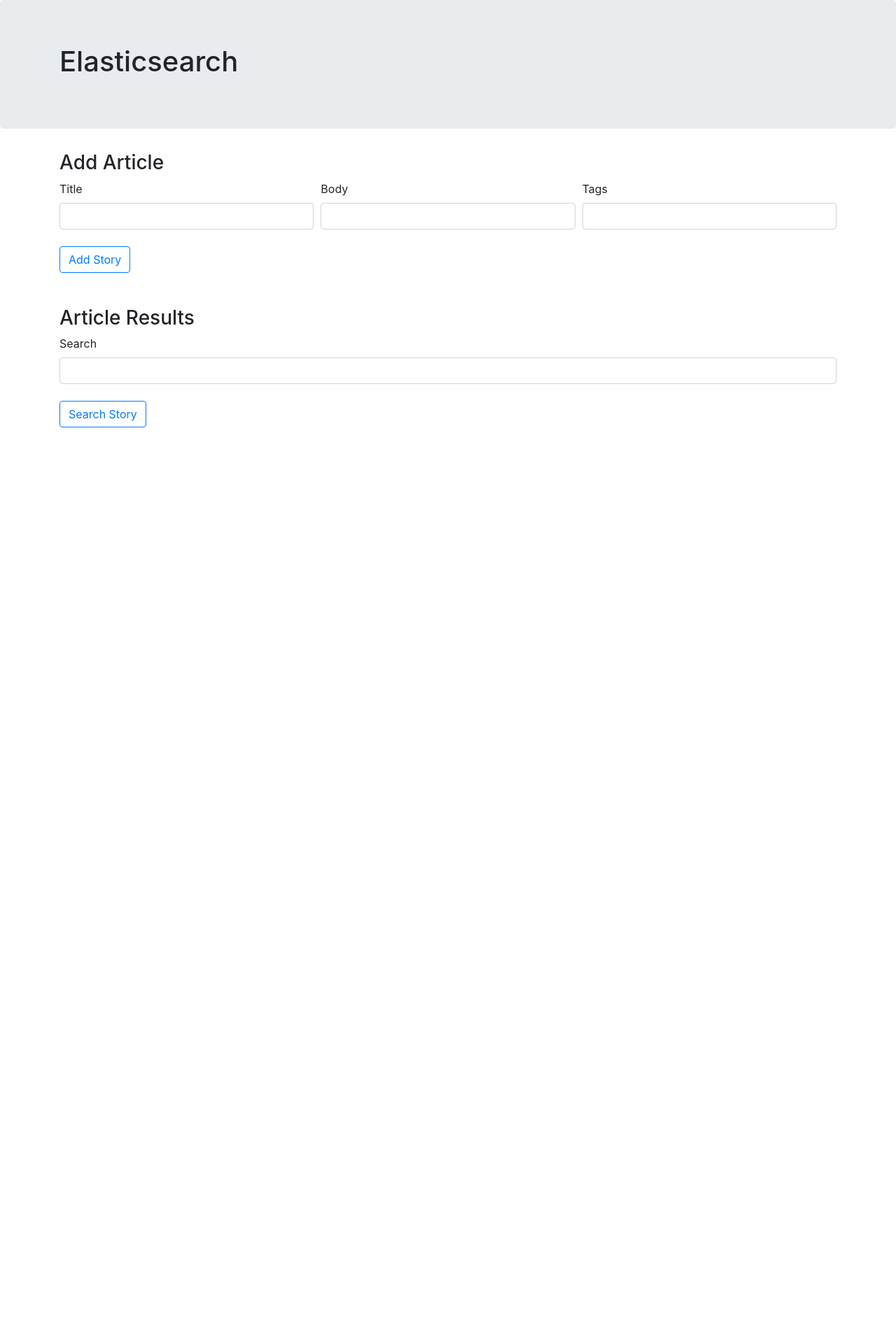
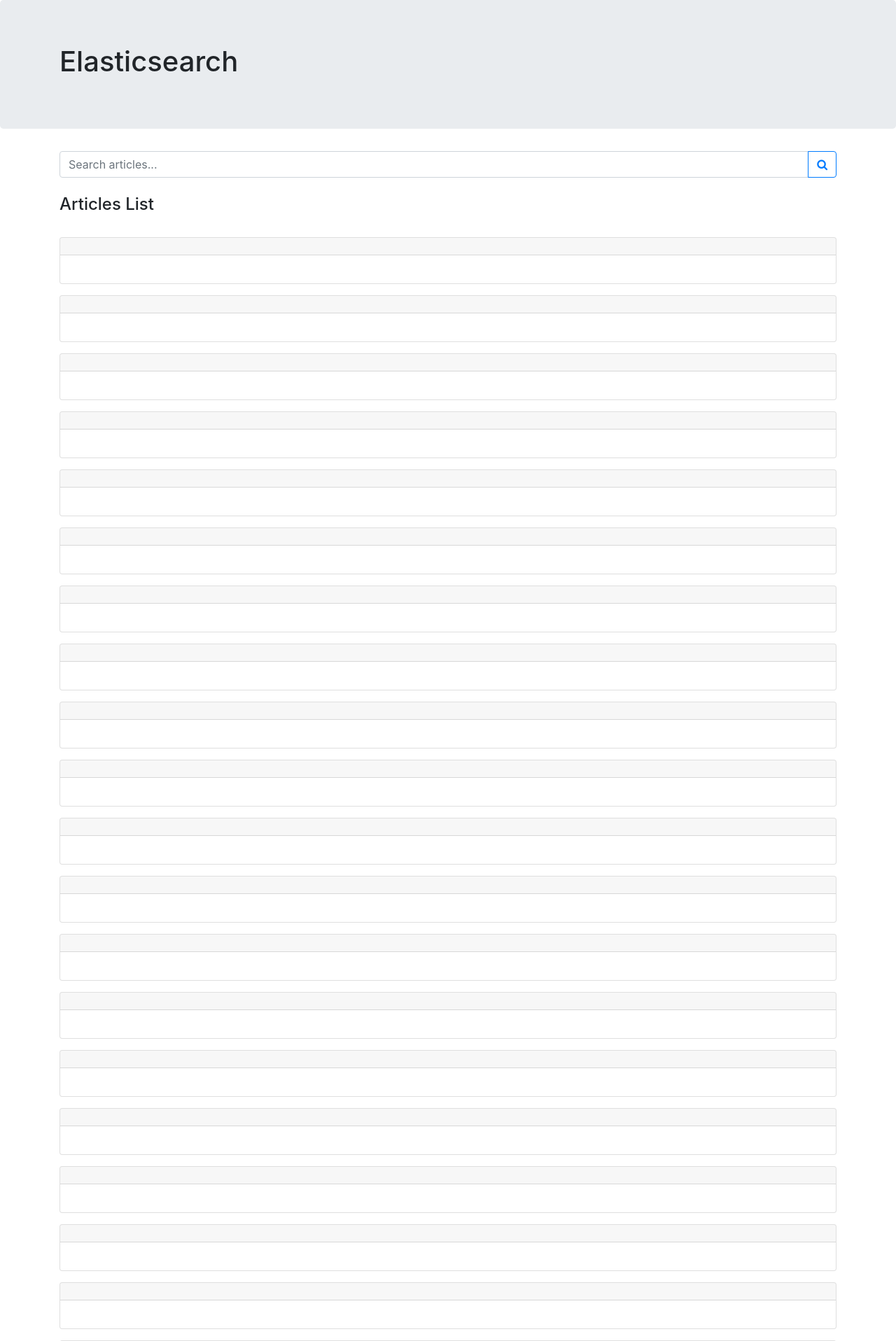
Before and after one commit to fatse/django-elasticsearch-vuejs, a Django app: page / in a window 1280 px wide. Shown: the top 1917 px of the page at 70% size. Before the commit the page ends 611 px from the top, so only its background shows below. Run offline with Django 3.2, Linux system fonts and the light colour scheme; data that the repository does not hold is empty; some libraries are stand-ins or nearby versions.

Commit message:
Some refactoring and styling

```diff
--- a/django_elastico_vuejs/models/api/models.py
+++ b/django_elastico_vuejs/models/api/models.py
@@ -2,14 +2,6 @@
 from typing import Optional
 
 from rest_framework import serializers
-
-
-class ArticleRequest:
-    def __init__(self, title: str, body: str, tags: list):
-        self.title = title
-        self.body = body
-        self.tags = tags
-        self.published_from = datetime.now()
 
 
 class Article:
@@ -22,6 +14,14 @@
         self.is_published = is_published
 
 
+class ArticleRequest:
+    def __init__(self, title: str, body: str, tags: list):
+        self.title = title
+        self.body = body
+        self.tags = tags
+        self.published_from = datetime.now()
+
+
 class SearchArticleRequest:
     def __init__(self, title: Optional[str], body: Optional[str], tags: Optional[list] = None,
                  search_input: Optional[str] = None):
@@ -31,6 +31,15 @@
         self.search_input = search_input
 
 
+class ArticleSerializer(serializers.Serializer):
+    title = serializers.CharField()
+    body = serializers.CharField()
+    tags = serializers.ListField()
+    published_from = serializers.DateTimeField()
+    lines = serializers.IntegerField()
+    is_published = serializers.BooleanField()
+
+
 class ArticleRequestSerializer(serializers.Serializer):
     title = serializers.CharField()
     body = serializers.CharField()
@@ -38,15 +47,6 @@
 
     def create(self, validated_data):
         return ArticleRequest(validated_data['title'], validated_data['body'], validated_data['tags'])
-
-
-class ArticleSerializer(serializers.Serializer):
-    title = serializers.CharField()
-    body = serializers.CharField()
-    tags = serializers.ListField()
-    published_from = serializers.DateTimeField()
-    lines = serializers.IntegerField()
-    is_published = serializers.BooleanField()
 
 
 class SearchArticleRequestSerializer(serializers.Serializer):
--- a/django_elastico_vuejs/templates/django_elastico_vuejs/articles.html
+++ b/django_elastico_vuejs/templates/django_elastico_vuejs/articles.html
@@ -2,63 +2,63 @@
 
 {% block content %}
     <div id="article">
-        <div id="add-article">
-            <h3>Add Article</h3>
-            <div class="form-row">
-                <div class="col">
-                    <label>Title</label>
-                    <input type="text" v-model="article_form.title" class="form-control">
-                </div>
-                <div class="col">
-                    <label>Body</label>
-                    <input type="text" v-model="article_form.body" class="form-control">
-                </div>
-                <div class="col">
-                    <label>Tags</label>
-                    <input type="text" v-model="article_form.tags_input" class="form-control">
+        <div id="search-section">
+            <div class="input-group">
+                <input type="text" v-model="search_form.search_input" class="form-control"
+                       placeholder="Search articles...">
+                <div class="input-group-append">
+                    <button @click="searchArticle()" class="btn btn-outline-primary" type="button">
+                        <i class="fa fa-search"></i>
+                    </button>
                 </div>
             </div>
-            <br>
             <div>
-                <button @click="addStory()" class="btn btn-outline-primary">
-                    Add Story
-                </button>
-            </div>
-        </div>
-
-        <br>
-        <br>
-
-        <div id="search-section">
-            <h3>Article Results</h3>
-            <div class="form-row">
-                <div class="col">
-                    <label>Search</label>
-                    <input type="text" v-model="search_form.search_input" class="form-control">
-                </div>
-            </div>
-
-            <br>
-
-            <div id="search-article">
-                <div>
-                    <button @click="searchStory()" class="btn btn-outline-primary">Search Story</button>
-                </div>
-            </div>
-
-            <div>
+                <br>
+                <h4>Articles List</h4>
+                <br>
                 <div v-for="result in search_results">
-                    <div>
-                        <h3>[[result.title]]</h3>
-                        <p>[[result.body]]</p>
-                        <span v-for="tag in result.tags">
-                        [[tag]]
-                    </span>
+                    <div class="card mb-3">
+                        <div class="card-header">[[result.title]]</div>
+                        <div class="card-body text-secondary">
+                            <p class="card-text">[[result.body]]</p>
+                            <span v-for="tag in result.tags">[[tag]]</span>
+                        </div>
                     </div>
                 </div>
             </div>
         </div>
+        <hr>
+        <div id="add-article">
+            <br>
+            <h4>New article</h4>
+            <br>
+            <form class='card p-3 bg-light'>
+                <div class="form-group">
+                    <label for="title">Title</label>
+                    <input type="text" id="title" v-model="article_form.title" class="form-control">
+                </div>
+                <div class="form-group">
+                    <label for="body">Body</label>
+                    <textarea id="body" v-model="article_form.body" cols="30" rows="5" class="form-control"></textarea>
+                </div>
+                <div class="form-group">
+                    <label for="tags">Tags</label>
+                    <input type="text" id="tags" v-model="article_form.tags_input" class="form-control">
+                    <small id="tagsHelp" class="form-text text-muted">Comma-separated tags</small>
+                </div>
+            </form>
 
+        </div>
+        <br>
+        <div>
+            <button @click="addArticle(), cleanFields()" class="btn btn-outline-primary">
+                Add Article
+            </button>
+        </div>
+
+
+        <br>
+        <br>
     </div>
     <script>
         axios.defaults.xsrfHeaderName = "X-CSRFToken";
@@ -93,9 +93,9 @@
 
                     return input;
                 },
-                addStory: function () {
+                addArticle: function () {
                     let input = this.sanitizeInput();
-                    axios.post('/api/stories/',
+                    axios.post('/api/articles/',
                         input,
                         {
                             headers: {
@@ -106,11 +106,16 @@
                         .then(_ => this.resetSearch())
                         .then(() => this.search_results.push(input));
                 },
-                searchStory: function () {
-                    this.searchStories(this.search_form);
+                cleanFields: function () {
+                    Vue.set(this.$data.article_form, "title", "");
+                    Vue.set(this.$data.article_form, "body", "");
+                    Vue.set(this.$data.article_form, "tags_input", "");
                 },
-                searchStories: function (searchInput) {
-                    axios.post('/api/stories/searchV2/',
+                searchArticle: function () {
+                    this.searchArticles(this.search_form);
+                },
+                searchArticles: function (searchInput) {
+                    axios.post('/api/articles/searchV2/',
                         searchInput,
                         {
                             headers: {
@@ -121,16 +126,16 @@
                         console.log(this.search_results);
                     }).catch(err => console.log(err))
                 },
-                listStories: function () {
+                listArticles: function () {
                     let input = {};
-                    this.searchStories(input);
+                    this.searchArticles(input);
                 },
                 resetSearch: function () {
                     Vue.set(this.$data.search_form, "search_input", "");
                 }
             },
             created: function () {
-                this.listStories();
+                this.listArticles();
             }
         });
     </script>
--- a/django_elastico_vuejs/templates/django_elastico_vuejs/base.html
+++ b/django_elastico_vuejs/templates/django_elastico_vuejs/base.html
@@ -18,21 +18,27 @@
     <title>Django ElasticSearch</title>
 
     <style>
-        .books-form {
-            padding: 10px;
-            margin-bottom: 10px;
-            border: 1px solid lightgray;
-            border-radius: 5px
-        }
-
         .vertical-center {
             display: flex;
             align-items: center;
         }
 
-        .home {
-            float: right;
+        .has-search .form-control {
+            padding-left: 2.375rem;
         }
+
+        .has-search .form-control-feedback {
+            position: absolute;
+            z-index: 2;
+            display: block;
+            width: 2.375rem;
+            height: 2.375rem;
+            line-height: 2.375rem;
+            text-align: center;
+            pointer-events: none;
+            color: #aaa;
+        }
+
     </style>
 </head>
 <body>
--- a/django_elastico_vuejs/urls.py
+++ b/django_elastico_vuejs/urls.py
@@ -1,9 +1,9 @@
 from django.urls import path
-from .views import AddStory, SearchStory, Articles, SearchStoryV2
+from .views import AddArticle, SearchArticle, Articles, SearchArticleV2
 
 urlpatterns = [
-    path('api/stories/', AddStory.as_view(), name="add-story"),
-    path('api/stories/search/', SearchStory.as_view(), name="search-story"),
-    path('api/stories/searchV2/', SearchStoryV2.as_view(), name="search-story"),
+    path('api/articles/', AddArticle.as_view(), name="add-articles"),
+    path('api/articles/search/', SearchArticle.as_view(), name="search-articles"),
+    path('api/articles/searchV2/', SearchArticleV2.as_view(), name="search-articles"),
     path('', Articles.as_view(), name="articles")
 ]
--- a/django_elastico_vuejs/views.py
+++ b/django_elastico_vuejs/views.py
@@ -14,7 +14,16 @@
 client = Elasticsearch()
 
 
-class AddStory(APIView):
+class Articles(TemplateView):
+    template_name = 'django_elastico_vuejs/articles.html'
+
+    def get_context_data(self, **kwargs):
+        context = super().get_context_data(**kwargs)
+
+        return context
+
+
+class AddArticle(APIView):
     def post(self, request):
         serializer = ArticleRequestSerializer(data=request.data)
         serializer.is_valid()
@@ -29,7 +38,7 @@
         return Response(data="success", status=status.HTTP_200_OK)
 
 
-class SearchStory(APIView):
+class SearchArticle(APIView):
     def post(self, request):
         serializer = SearchArticleRequestSerializer(data=request.data)
         serializer.is_valid()
@@ -50,7 +59,7 @@
         return execute_search(query)
 
 
-class SearchStoryV2(APIView):
+class SearchArticleV2(APIView):
     def post(self, request):
         serializer = SearchArticleRequestSerializer(data=request.data)
         serializer.is_valid()
@@ -66,15 +75,6 @@
             query |= Q("terms", tags=[search_request.search_input])
 
         return execute_search(query)
-
-
-class Articles(TemplateView):
-    template_name = 'django_elastico_vuejs/articles.html'
-
-    def get_context_data(self, **kwargs):
-        context = super().get_context_data(**kwargs)
-
-        return context
 
 
 def execute_search(query):
```
